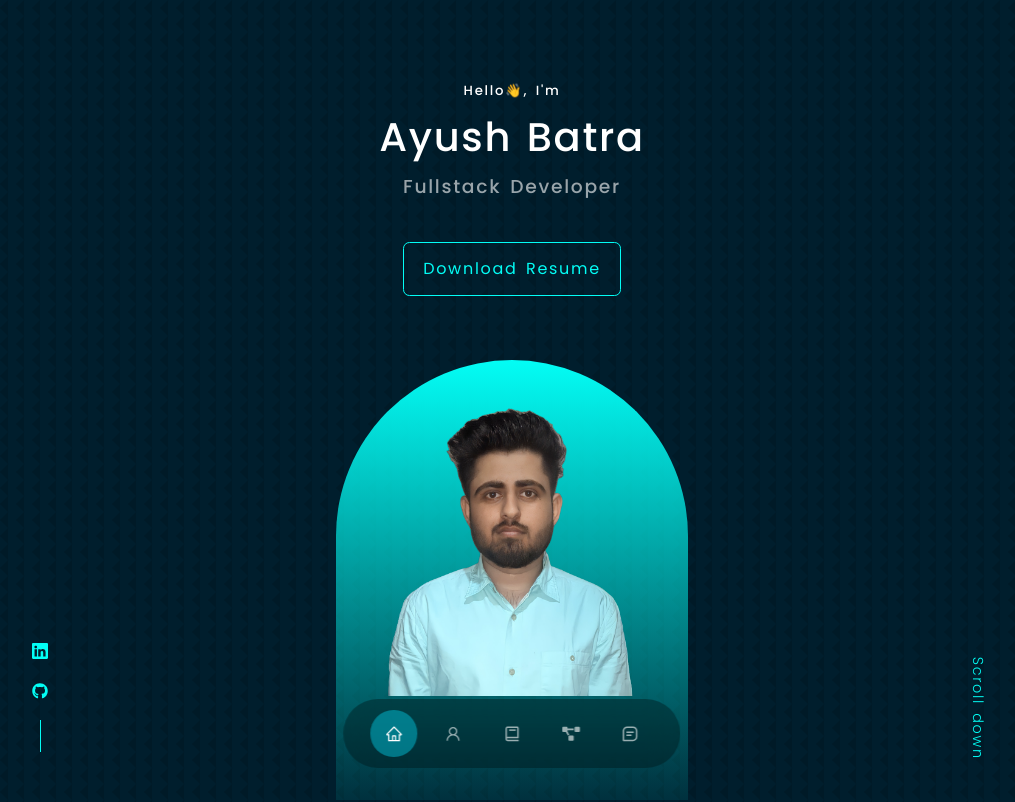
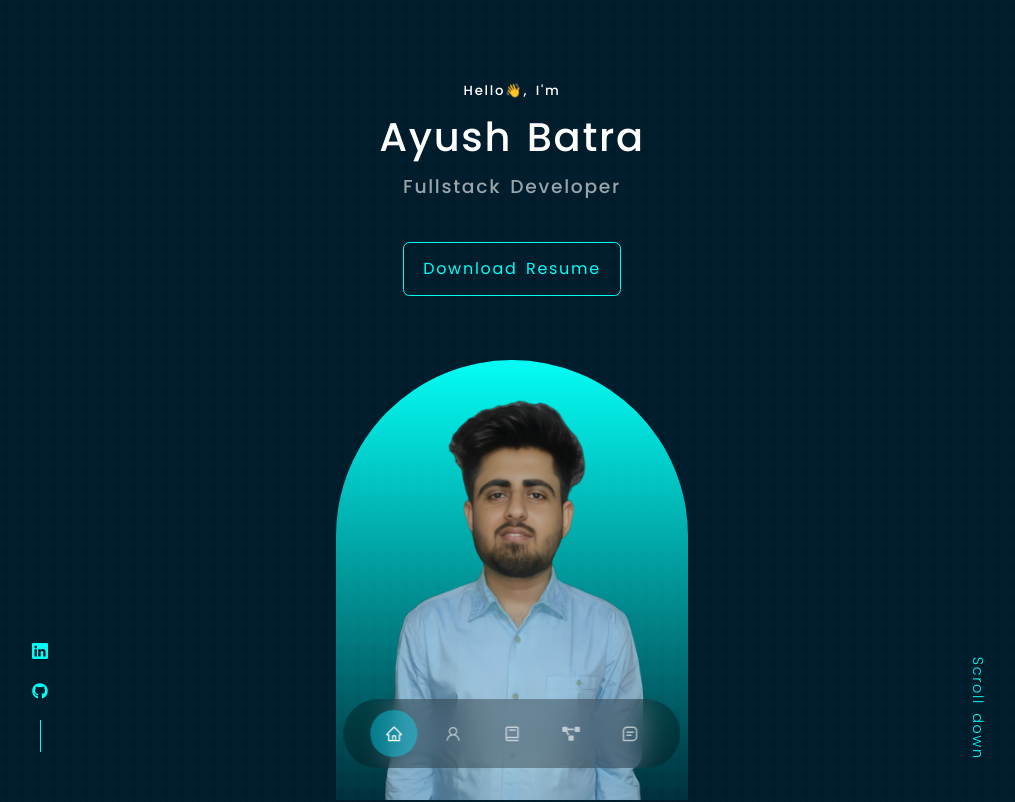
Before and after one commit to sam7789/Portfolio, a React (Create React App) app: page / in a window 1280 px wide. Shown: the top 802 px of the page, without its empty margins (128-1143 px from the left). Built offline with nearby package versions, Linux system fonts and the light colour scheme.

Commit message:
smiling pic test

```diff
--- a/src/components/header/Header.jsx
+++ b/src/components/header/Header.jsx
@@ -1,5 +1,5 @@
 import { CTA } from "./CTA";
-import ME from "../../assets/me11.png";
+import ME from "../../assets/me12.png";
 
 import "./header.css";
 import { HeaderSocial } from "./HeaderSocial";
--- a/src/components/header/header.css
+++ b/src/components/header/header.css
@@ -52,7 +52,7 @@ header {
   margin-top: 4rem;
   border-radius: 12rem 12rem 0 0;
   overflow: hidden;
-  padding: 2rem 1.5rem 1.5rem 1.5rem;
+  padding: 1rem 1.5rem 1.5rem 1.5rem;
 }
 
 .megif {
```
Also changed, not shown: src/assets/me12.png (added).
